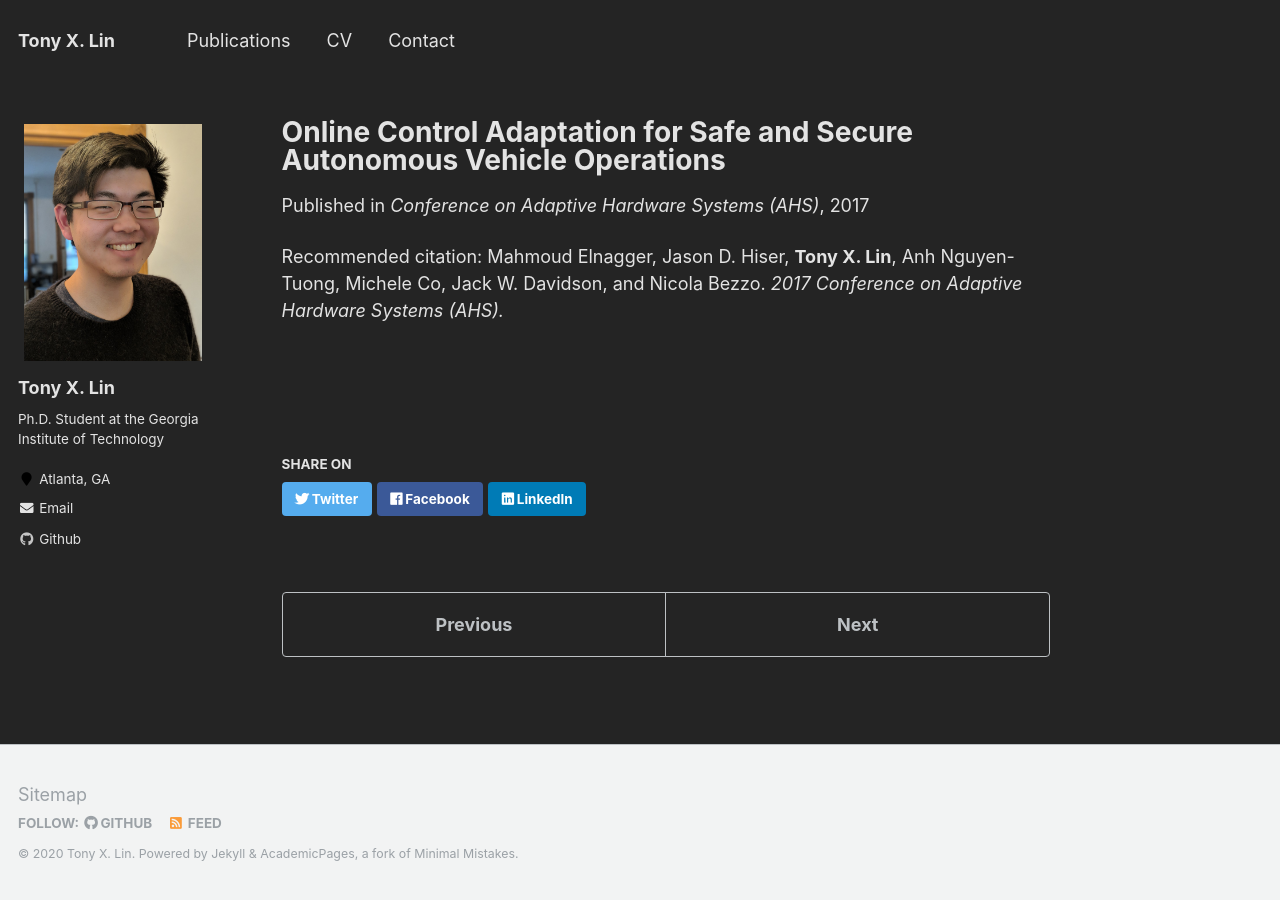
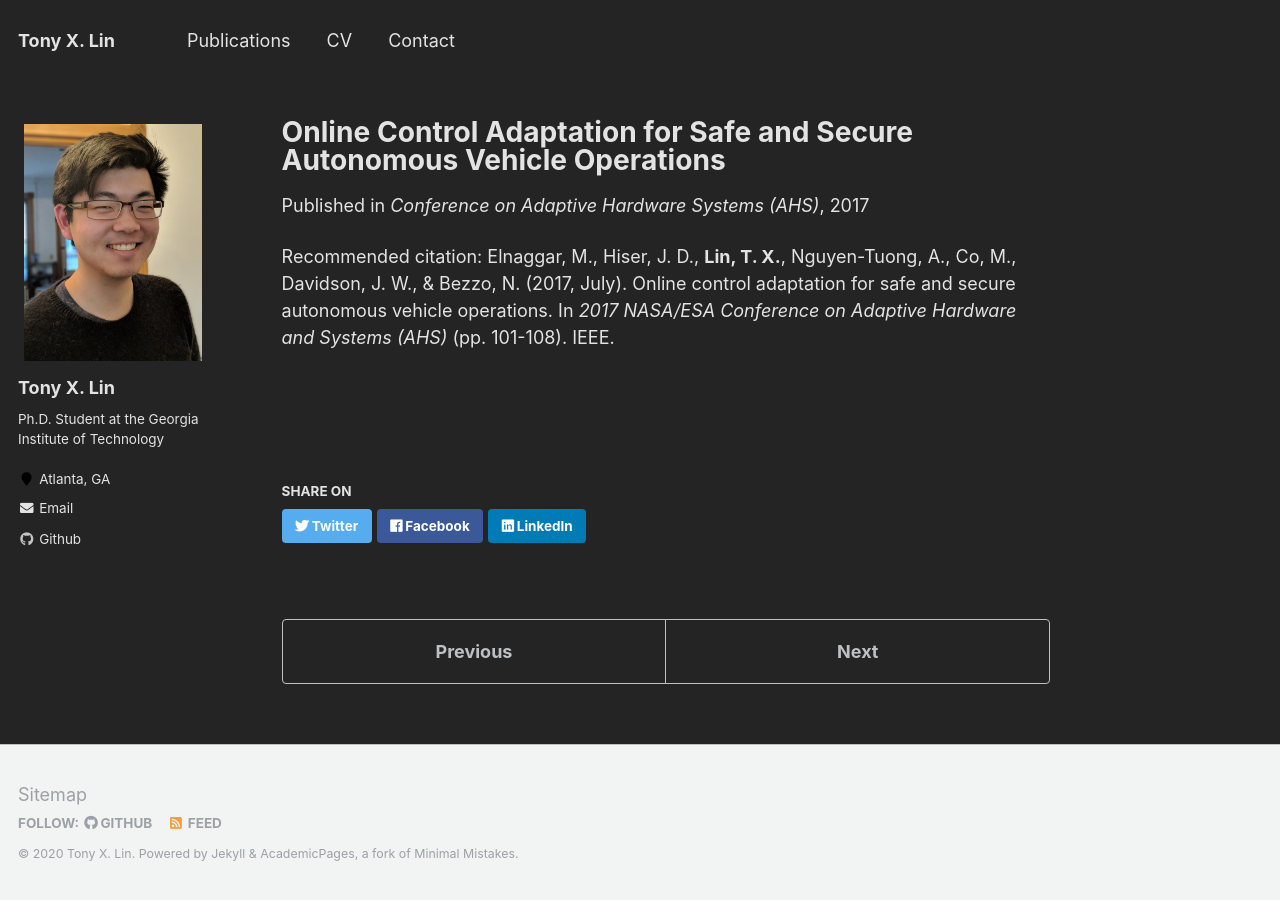
Before and after one commit to tony-x-lin/tony-x-lin.github.io, a Jekyll site: the page built from _publications/AHS2017b.md, in a window 1280 px wide. Built offline with Jekyll 4.4.1, drawn with Linux system fonts in a browser that asks for light colours.

Commit message:
Update AHS2017b.md

```diff
--- a/_publications/AHS2017b.md
+++ b/_publications/AHS2017b.md
@@ -4,5 +4,5 @@ collection: publications
 permalink: /publications/AHS2017b
 venue: "Conference on Adaptive Hardware Systems (AHS)"
 date: 2017-7-24
-citation: 'Mahmoud Elnagger, Jason D. Hiser, <b>Tony X. Lin</b>, Anh Nguyen-Tuong, Michele Co, Jack W. Davidson, and Nicola Bezzo. <i>2017 Conference on Adaptive Hardware Systems (AHS).</i>'
+citation: Elnaggar, M., Hiser, J. D., <b>Lin, T. X.</b>, Nguyen-Tuong, A., Co, M., Davidson, J. W., & Bezzo, N. (2017, July). Online control adaptation for safe and secure autonomous vehicle operations. In <i>2017 NASA/ESA Conference on Adaptive Hardware and Systems (AHS)</i> (pp. 101-108). IEEE.
 ---
```
